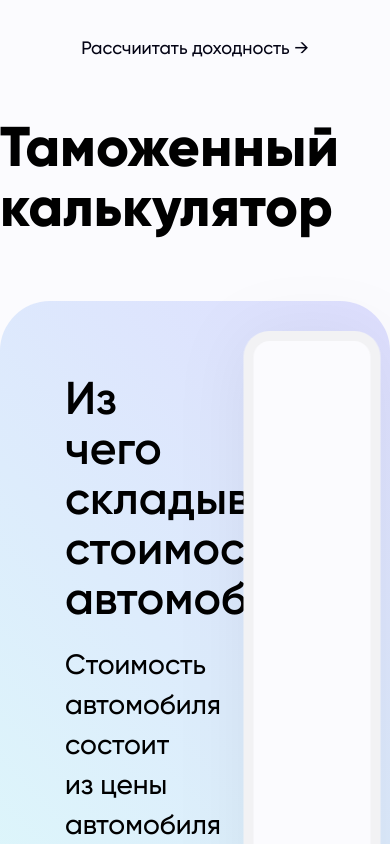
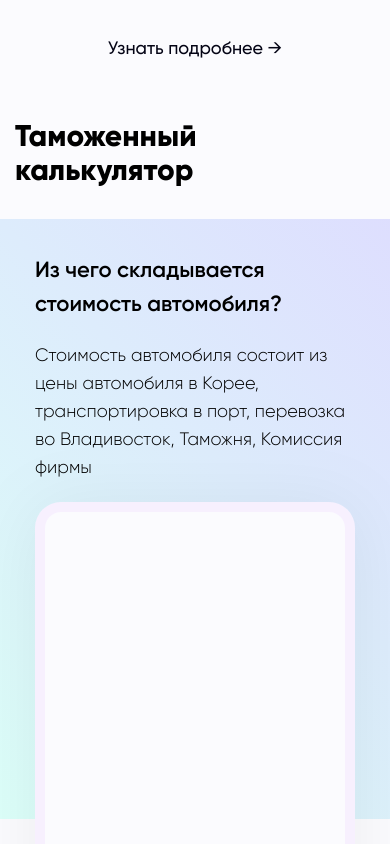
Before and after one commit to prix-group/prix_market, a Next.js app: page / in a window 390 px wide. Shown: the part 4180-5024 px from the top of the page. Built offline with nearby package versions, Linux system fonts and the light colour scheme.

Commit message:
feature: calculator section responsive

```diff
--- a/src/components/Calculator/index.tsx
+++ b/src/components/Calculator/index.tsx
@@ -7,7 +7,7 @@ export const Calculator: FC = () => {
   return (
     <section className={styles['calculator']}>
       <FadeInAnimation>
-        <div className="wrapper">
+        <div className={cn(styles['calculator__wrapper'], 'wrapper')}>
           <h2 className={styles['calculator__title']}>
             <span className={styles['calculator__title-line']}>Таможенный</span>
             <span
@@ -19,8 +19,7 @@ export const Calculator: FC = () => {
               калькулятор
             </span>
           </h2>
-
-          <div className={styles['calculator__wrapper']}>
+          <div className={styles['calculator__content']}>
             <div className={styles['calculator__text']}>
               <h3 className={styles['calculator__text-title']}>
                 Из чего складывается стоимость автомобиля?
--- a/src/components/Calculator/styles.module.scss
+++ b/src/components/Calculator/styles.module.scss
@@ -1,14 +1,36 @@
 @import "../../styles/mixins";
 
 .calculator {
+  width: 100%;
+  padding: 0 0 100px;
+
+  &__wrapper {
+    display: flex;
+    flex-direction: column;
+    justify-content: space-between;
+  }
+
   &__title {
     @include section-title;
     font-weight: 600;
     font-size: 56px;
+    margin: 0 0 30px;
 
     &-line:first-of-type {
       margin-right: 10px;
     }
+  }
+
+  &__content {
+    display: flex;
+    justify-content: space-between;
+
+    box-sizing: border-box;
+    min-height: 480px;
+    background: linear-gradient(227.67deg,#ded9ff -16.22%,#dcfff9),#f2f2f8;
+
+    padding: 35px;
+    border-radius: 50px;
   }
 
   &__text {
@@ -19,53 +41,37 @@
       font-weight: 500;
       line-height: 50px;
 
-      margin: 0 0 20px;
+      margin: 0 0 60px;
     }
 
     &-description {
       font-size: 28px;
       font-weight: 400;
-      line-height: 40px;
+      line-height: 50px;
 
       margin: 0;
     }
   }
 
+  &__gadget {
+    display: flex;
+    align-items: end;
+    justify-content: center;
 
-  &__wrapper {
-    box-sizing: border-box;
-    min-height: 480px;
-    width: 100%;
-    background: linear-gradient(227.67deg,#ded9ff -16.22%,#dcfff9),#f2f2f8;
-
-    padding: 75px 65px;
-    border-radius: 50px;
-
-    position: relative;
-  }
-
-  &__gadget {
-    position: absolute;
-    top: 50%;
-    left: 80%;
-    transform: translate(-50%, -50%);
+    min-width: 450px;
+    min-height: 450px;
 
     background-color: #fbfbfe;
 
-    width: 30%;
-    height: calc(100% - 80px);
+    border-radius: 26px;
+    border: 10px solid rgba(243, 229, 255, 0.5);
+    filter: drop-shadow(0 5px 35px rgba(4,4,21,.06));
 
-    border-radius: 26px;
-    border: 10px solid rgb(218 218 218 / 30%);
-    filter: drop-shadow(0 5px 35px rgba(4,4,21,.06));
+    padding: 30px;
+    box-sizing: border-box;
   }
 
   &__button {
-    position: absolute;
-    bottom: 20px;
-    left: 50%;
-    transform: translateX(-50%);
-
     display: block;
     padding: 12px 40px;
 
@@ -85,3 +91,55 @@
     }
   }
 }
+
+@media screen and (max-width: 420px) {
+  .calculator {
+    padding: 0;
+    box-sizing: border-box;
+
+    &__wrapper {
+    }
+
+    &__content {
+      flex-direction: column;
+      max-height: 600px;
+      border-radius: 0;
+    }
+
+    &__gadget {
+      min-width: 300px;
+      min-height: 500px;
+      padding: 0 0 15px;
+    }
+
+    &__title {
+      font-size: 30px;
+      padding: 0 15px;
+      line-height: 34px;
+    }
+
+    &__text {
+      max-width: 100%;
+
+      &-title {
+        width: 100%;
+
+        font-size: 22px;
+        margin: 0 0 20px;
+        padding-bottom: 0;
+        line-height: 34px;
+      }
+
+      &-description {
+        width: 100%;
+
+        font-size: 18px;
+        font-weight: 300;
+        line-height: 28px;
+
+        padding-bottom: 0;
+        margin: 0 0 20px;
+      }
+    }
+  }
+}
--- a/src/components/Strategy/index.tsx
+++ b/src/components/Strategy/index.tsx
@@ -80,7 +80,7 @@ export const Strategy: FC = () => {
             </li>
           </ul>
           <Link href={'#'} className={styles['strategy__link']}>
-            Рассчиитать доходность &#8594;
+            Узнать подробнее &#8594;
           </Link>
         </div>
       </FadeInAnimation>
```
